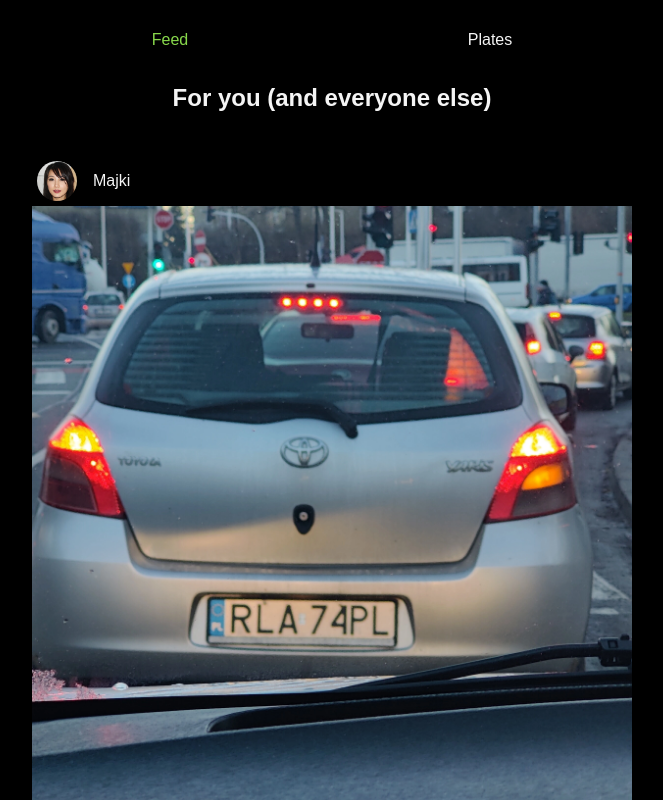
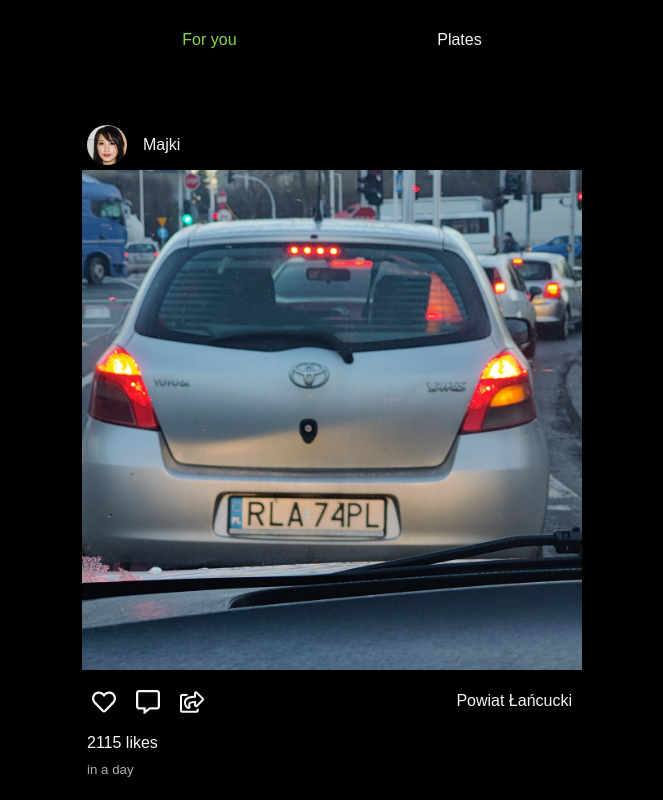
Before and after one commit to huanamigo/Blach-Meister-Plates-DB, a React (Vite) app in the folder client/: page / in a window 1280 px wide. Shown: the top 800 px of the page, without its empty margins (308-971 px from the left). Built offline with nearby package versions, Linux system fonts and the light colour scheme; a web font is replaced by a local one.

Commit message:
minor tweaks

```diff
--- a/client/src/components/Navigation/Navigation.jsx
+++ b/client/src/components/Navigation/Navigation.jsx
@@ -5,7 +5,7 @@ const Navigation = () => {
   return (
     <div className={styles.container}>
       <div className={styles.wrapper}>
-        <NavigationLink name="Feed" urlName="/" />
+        <NavigationLink name="For you" urlName="/" />
         <NavigationLink name="Plates" urlName="/plates" />
         {/* <NavigationLink name="Województwa" urlName="voivodeship" /> */}
         {/* <NavigationLink name="Powiaty" urlName="county" /> */}
--- a/client/src/components/Navigation/Navigation.module.scss
+++ b/client/src/components/Navigation/Navigation.module.scss
@@ -9,7 +9,7 @@
 }
 
 .wrapper {
-  width: 50%;
+  width: 500px;
   display: flex;
   justify-content: space-around;
   align-items: center;
@@ -21,6 +21,9 @@
 }
 
 @media (max-width: $smScreen) {
+  .container {
+    height: 4rem;
+  }
   .wrapper {
     width: 100%;
   }
--- a/client/src/components/Post/Post.module.scss
+++ b/client/src/components/Post/Post.module.scss
@@ -6,7 +6,7 @@
   flex-direction: column;
   // outline: 1px solid red;
   min-height: 60vh;
-  max-width: 600px;
+  max-width: 500px;
   margin: 1.5rem;
 
   .header {
--- a/client/src/pages/Details/Details.jsx
+++ b/client/src/pages/Details/Details.jsx
@@ -5,11 +5,7 @@ const Details = () => {
   const params = useParams();
   return (
     <div className={styles.container}>
-      <ul>
-        <li>{params.details}</li>
-        <li>1</li>
-        <li>1</li>
-      </ul>
+      <h1>{params.details}</h1>
     </div>
   );
 };
--- a/client/src/pages/Details/Details.module.scss
+++ b/client/src/pages/Details/Details.module.scss
@@ -1,5 +1,9 @@
 @import '../../styles/variables.scss';
 
 .container {
+  display: flex;
+  justify-content: center;
+  align-items: center;
+  height: 80vh;
   color: $mainFontColor;
 }
--- a/client/src/pages/Feed/Feed.jsx
+++ b/client/src/pages/Feed/Feed.jsx
@@ -8,7 +8,7 @@ import photo from '../../photos/1.webp';
 const Feed = () => {
   return (
     <div className={styles.container}>
-      <h2 className={styles.welcome}>For you (and everyone else)</h2>
+      {/* <h2 className={styles.welcome}>For you (and everyone else)</h2> */}
       <div className={styles.wrapper}>
         <Post
           author="Majki"
--- a/client/src/pages/Feed/Feed.module.scss
+++ b/client/src/pages/Feed/Feed.module.scss
@@ -20,3 +20,9 @@
   justify-content: center;
   width: 100%;
 }
+
+@media (max-width: $smScreen) {
+  .wrapper {
+    margin-top: 0;
+  }
+}
--- a/client/src/pages/Plates/Plates.jsx
+++ b/client/src/pages/Plates/Plates.jsx
@@ -7,7 +7,7 @@ const Plates = () => {
       <ul>
         <p>śląsk</p>
         <NavigationLink name="Powiat Żywiecki" urlName="SZY" />
-        <li>powiat jeden</li>
+        <NavigationLink name="Powiat Bielski" urlName="SBI" />
       </ul>
     </div>
   );
```
